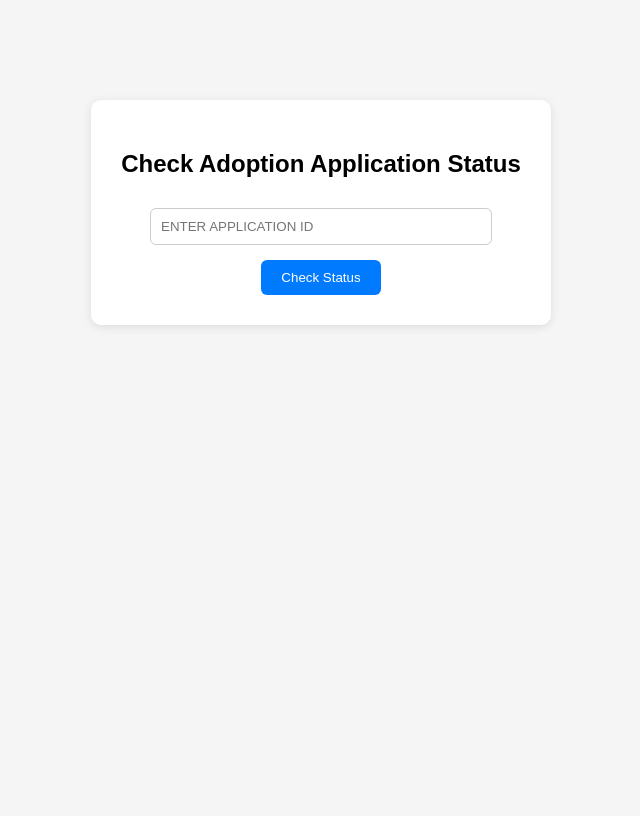
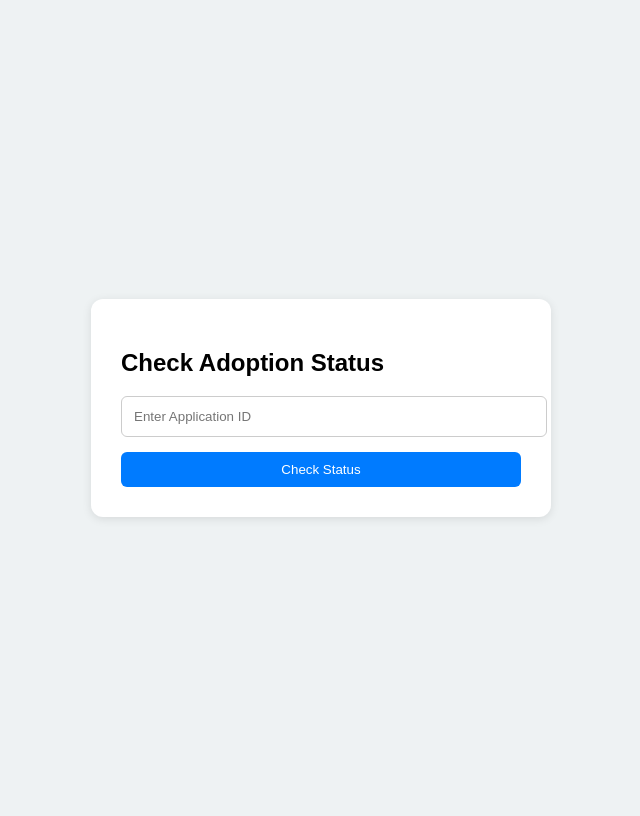
Before and after one commit to TharicaDevi/TT5L-02, a Flask app: page / in a window 1280 px wide. Shown: the whole page, without its empty margins (319-959 px from the left). Before the commit the page ends 327 px from the top, so only its background shows below. Run offline with Flask 3, Linux system fonts and the light colour scheme.

Commit message:
status part modified

```diff
--- a/Pawfect Home/templates/index.html
+++ b/Pawfect Home/templates/index.html
@@ -1,65 +1,70 @@
 <!DOCTYPE html>
 <html>
 <head>
-    <title>Track Adoption Application</title>
+    <title>Adoption Status Checker</title>
     <style>
         body {
             font-family: Arial, sans-serif;
-            background-color: #f5f5f5;
-            margin: 0; padding: 0;
+            background-color: #eef2f3;
+            display: flex;
+            justify-content: center;
+            align-items: center;
+            height: 100vh;
         }
-        .center-box {
+
+        .box {
+            background: #fff;
+            padding: 30px;
+            border-radius: 12px;
+            box-shadow: 0 2px 10px rgba(0, 0, 0, 0.1);
             width: 400px;
-            margin: 100px auto;
-            background: white;
-            padding: 30px;
-            border-radius: 10px;
-            box-shadow: 0 2px 10px rgba(0,0,0,0.1);
-            text-align: center;
         }
+
         input[type="text"] {
-            width: 80%;
-            padding: 10px;
-            margin-top: 10px;
+            width: 100%;
+            padding: 12px;
+            border-radius: 6px;
+            border: 1px solid #ccc;
             margin-bottom: 15px;
-            border: 1px solid #ccc;
-            border-radius: 6px;
-            text-transform: uppercase;
         }
+
         button {
-            padding: 10px 20px;
+            padding: 10px 16px;
             background-color: #007bff;
             color: white;
             border: none;
             border-radius: 6px;
             cursor: pointer;
+            width: 100%;
         }
+
         button:hover {
             background-color: #0056b3;
         }
-        p.status {
-            font-weight: bold;
-            margin-top: 15px;
+
+        .result {
+            margin-top: 20px;
         }
     </style>
 </head>
 <body>
-    <div class="center-box">
-        <h2>Check Adoption Application Status</h2>
-        <form method="POST" action="{{ url_for('index') }}">
-            <input type="text" name="application_id" placeholder="Enter Application ID" value="{{ app_id }}" required><br>
+    <div class="box">
+        <h2>Check Adoption Status</h2>
+        <form method="POST">
+            <input type="text" name="application_id" placeholder="Enter Application ID" required>
             <button type="submit">Check Status</button>
         </form>
 
         {% if status %}
-            <p class="status">{{ status }}</p>
-        {% endif %}
-
-        {% if show_finalize %}
+        <div class="result">
+            <p><strong>Status:</strong> {{ status }}</p>
+            {% if show_finalize %}
             <form method="POST" action="{{ url_for('finalize') }}">
                 <input type="hidden" name="application_id" value="{{ app_id }}">
-                <button type="submit" style="margin-top:15px; background-color: #28a745;">Finalize Adoption</button>
+                <button type="submit">Finalize Adoption</button>
             </form>
+            {% endif %}
+        </div>
         {% endif %}
     </div>
 </body>
```
